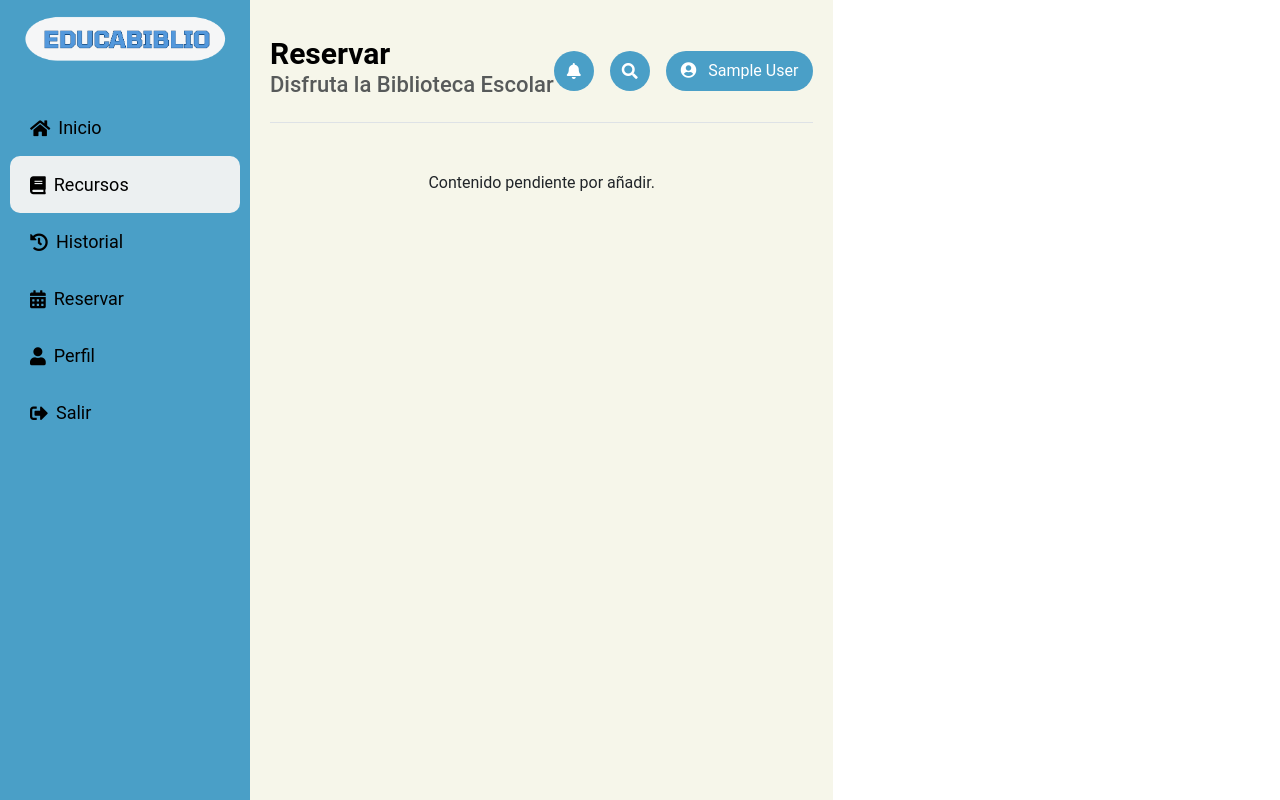
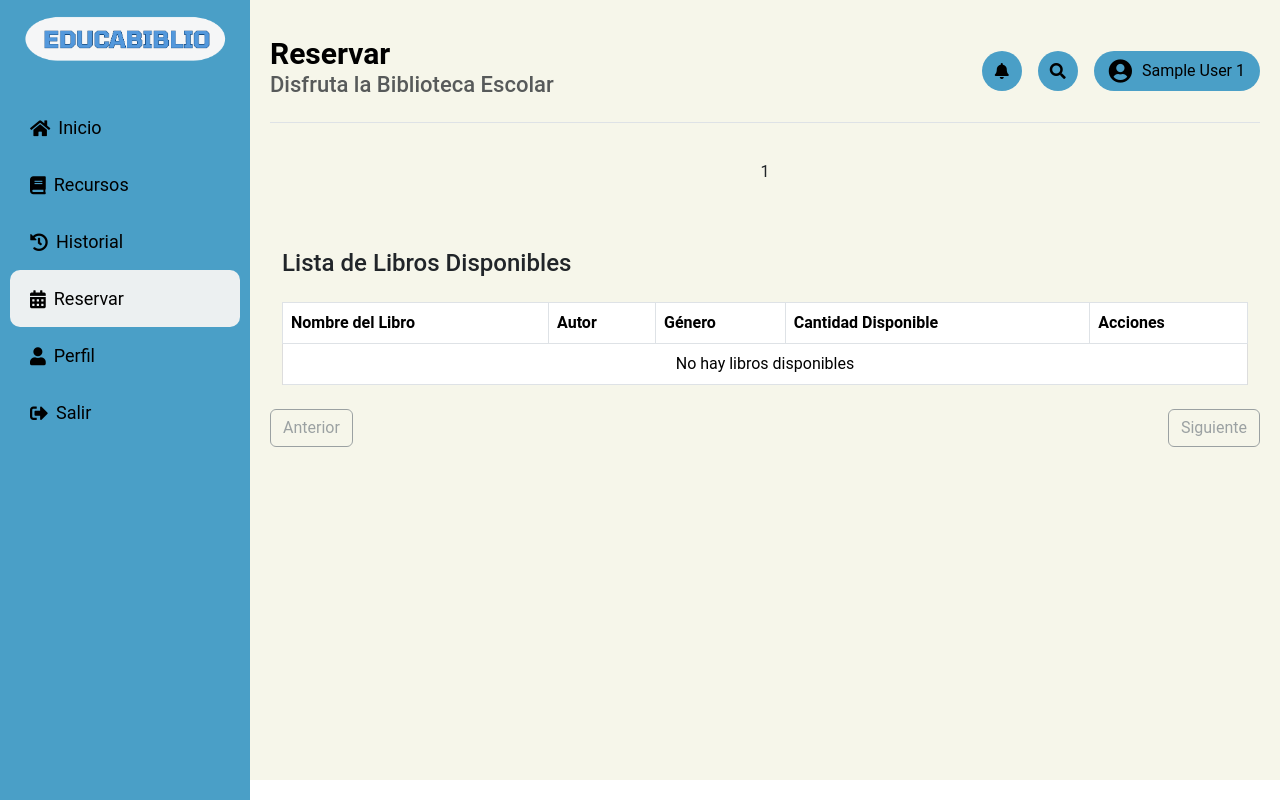
Before and after one commit to Deilys0204/Gestion_Biblioteca_Escolar, a PHP site: page /php/dashboard-reservas.php in a window 1280 px wide. Run offline with PHP 8.4, Linux system fonts and the light colour scheme; the visitor is signed in with stand-in values (Sample User, id 1); tables that the repository leaves empty or names only in its code hold one stand-in row (values such as "Sample post").

Commit message:
se añaden los otros módulos y se adelanta el dashboard de reservas

```diff
--- a/css/dashboard.css
+++ b/css/dashboard.css
@@ -8,24 +8,23 @@
 /* Contenedor general del dashboard */
 .dashboard-container {
     display: flex;
-    height: 100vh; /* Altura total de la ventana */
-    overflow: hidden; /* Evita el desbordamiento lateral */
+    height: 100vh;
+    overflow: hidden;
 }
 
 /* Barra lateral fija */
 aside {
-    background-color: #4a9fc7; /* Fondo azul */
-    width: 250px; /* Ancho fijo */
-    height: 100vh; /* Altura fija para toda la ventana */
-    position: fixed; /* Barra lateral fija */
+    background-color: #4a9fc7;
+    width: 250px;
+    height: 100vh;
+    position: fixed;
     top: 0;
     left: 0;
     display: flex;
     flex-direction: column;
     align-items: center;
     padding: 10px;
-    overflow-y: auto; /* Permite scroll si el contenido de la barra lateral es mayor */
-    z-index: 1000; /* Asegura que la barra lateral esté por encima del contenido */
+    overflow-y: auto;
 }
 
 /* Logo de la barra lateral */
@@ -34,7 +33,7 @@ aside .img-fluid {
     margin-bottom: 10px;
     display: block;
     margin-left: auto;
-    margin-right: auto; /* Centra la imagen */
+    margin-right: auto;
 }
 
 /* Menú de navegación */
@@ -60,11 +59,64 @@ aside .img-fluid {
 
 /* Contenido principal */
 .main-content {
-    margin-left: 250px; /* Espacio para la barra lateral fija */
+    margin-left: 250px;
     padding: 20px;
     background-color: rgb(246, 246, 234);
-    height: 100vh;
-    overflow-y: auto; /* Permite scroll si el contenido principal es más largo que la ventana */
+    height: calc(100vh - 20px);
+    width: calc(100vw - 250px);
+    overflow-y: auto;
+    overflow-x: hidden;
+}
+
+.user-options .icon-container i {
+    color: #000000 !important; /* Fuerza el color negro en los iconos */
+}
+
+.user-info a {
+    text-decoration: none;
+    color: #000000;
+    display: flex;
+    align-items: center;
+}
+
+.user-info i {
+    font-size: 1.5em;
+    color: #000000;
+    margin-right: 0.5em;
+}
+
+/* Tabla */
+table {
+    width: 100%;
+    margin: 0 auto;
+    border-collapse: collapse;
+}
+
+/* Celdas de la tabla */
+th, td {
+    text-align: left;
+    padding: 1em;
+    word-wrap: break-word;
+}
+
+/* Imágenes */
+img {
+    max-width: 100%;
+    height: auto;
+}
+
+/* Estilo para los encabezados de la tabla */
+th {
+    background-color: #4a9fc7;
+    color: rgb(0, 0, 0);
+    padding: 1em;
+}
+
+/* Estilo para las celdas de la tabla */
+td {
+    background-color: #f9f9f9;
+    padding: 1em;
+    border: 2px solid #ddd;
 }
 
 /* Header */
@@ -73,6 +125,7 @@ header {
     justify-content: space-between;
     align-items: center;
     margin-bottom: 20px;
+    flex-shrink: 0;
 }
 
 h2 {
@@ -119,11 +172,12 @@ h3 {
     margin-right: 10px;
 }
 
-
+/* Estilo de iconos con gap */
 .d-flex.align-items-center.gap-3 {
     gap: 10px;
 }
 
+/* Botón primario */
 .text-white.bg-primary.p-2 {
     font-size: 20px;
     border-radius: 50%;
@@ -215,10 +269,12 @@ button.btn {
     margin-bottom: 20px;
 }
 
-.modal-title{
-     font-weight: bold;
+/* Estilos para el título del modal */
+.modal-title {
+    font-weight: bold;
 }
 
+/* Estilo para la alerta de no resultados en la búsqueda */
 #no-results {
     margin-top: 10px;
     text-align: center; /* Alinear el texto de la alerta al centro */
--- a/css/style.css
+++ b/css/style.css
@@ -304,9 +304,9 @@ footer .input-group-text:hover {
 
 /* Sección de Derechos Reservados */
 footer .w-100 {
-    background-color: #5398dc; /* Azul más oscuro para la parte de derechos reservados */
+    background-color: #5398dc;
 }
 
 footer .w-100.bg-black p {
-    color: #ffffff; /* Letras blancas en la sección de derechos reservados */
+    color: #000000;
 }
--- a/index.php
+++ b/index.php
@@ -197,7 +197,7 @@
 
             <!-- Columna 2: Menú rápido -->
             <div class="col-md-4 footer-column mb-4">
-                <h2 class="h2 border-bottom pb-3 border-dark text-center logo">Menú Rápido</h2>
+                <h3 class="h3 border-bottom pb-3 border-dark text-center logo">Menú Rápido</h3>
                 <ul class="list-unstyled footer-link-list text-center">
                     <li><a class="text-decoration-none" href="#inicio">Inicio</a></li>
                     <li><a class="text-decoration-none" href="#caracterisitcas">Características</a></li>
@@ -234,8 +234,6 @@
         </div>
     </div>
 </footer>
-
-
 </body>
 <script src="https://cdn.jsdelivr.net/npm/bootstrap@5.3.0-alpha1/dist/js/bootstrap.bundle.min.js"></script>
 </html>
--- a/js/iniciodashboard.js
+++ b/js/iniciodashboard.js
@@ -1,4 +1,3 @@
-// Galería de libros
 // Galería de libros
 const books = [
     {
--- a/php/dashboard-historial.php
+++ b/php/dashboard-historial.php
@@ -72,9 +72,9 @@ if (!isset($_SESSION['primer_nombre']) || !isset($_SESSION['primer_apellido']))
                     No se encontraron resultados relacionados con tu búsqueda.
                 </div>
                 <div class="user-info">
-                    <a href="editar_perfil.php" style="text-decoration: none; color: inherit;">
-                        <i class="fas fa-user-circle me-2"></i>
-                        <span><?php echo $_SESSION['primer_nombre']; ?></span>
+                    <a href="editar_perfil.php">
+                      <i class="fas fa-user-circle"></i>
+                      <span><?php echo $_SESSION['primer_nombre'] . " " . $_SESSION['primer_apellido']; ?></span>
                     </a>
                 </div>
             </div>
--- a/php/dashboard-perfil.php
+++ b/php/dashboard-perfil.php
@@ -72,9 +72,9 @@ if (!isset($_SESSION['primer_nombre']) || !isset($_SESSION['primer_apellido']))
                     No se encontraron resultados relacionados con tu búsqueda.
                 </div>
                 <div class="user-info">
-                    <a href="editar_perfil.php" style="text-decoration: none; color: inherit;">
-                        <i class="fas fa-user-circle me-2"></i>
-                        <span><?php echo $_SESSION['primer_nombre']; ?></span>
+                    <a href="editar_perfil.php">
+                      <i class="fas fa-user-circle"></i>
+                      <span><?php echo $_SESSION['primer_nombre'] . " " . $_SESSION['primer_apellido']; ?></span>
                     </a>
                 </div>
             </div>
--- a/php/dashboard-recursos.php
+++ b/php/dashboard-recursos.php
@@ -72,9 +72,9 @@ if (!isset($_SESSION['primer_nombre']) || !isset($_SESSION['primer_apellido']))
                     No se encontraron resultados relacionados con tu búsqueda.
                 </div>
                 <div class="user-info">
-                    <a href="editar_perfil.php" style="text-decoration: none; color: inherit;">
-                        <i class="fas fa-user-circle me-2"></i>
-                        <span><?php echo $_SESSION['primer_nombre']; ?></span>
+                    <a href="editar_perfil.php">
+                      <i class="fas fa-user-circle"></i>
+                      <span><?php echo $_SESSION['primer_nombre'] . " " . $_SESSION['primer_apellido']; ?></span>
                     </a>
                 </div>
             </div>
--- a/php/dashboard-reservas.php
+++ b/php/dashboard-reservas.php
@@ -4,10 +4,52 @@ session_start();
 
 // Verificar si el usuario ha iniciado sesión
 if (!isset($_SESSION['primer_nombre']) || !isset($_SESSION['primer_apellido'])) {
-    // Redirigir al login si no ha iniciado sesión
     header("Location: login.php");
     exit;
 }
+
+// Conexión a la base de datos
+$host = "localhost";
+$dbname = "educa_biblio";
+$username = "root";
+$password_db = "123456789";
+
+$conn = new mysqli($host, $username, $password_db, $dbname);
+
+if ($conn->connect_error) {
+    die("Error de conexión: " . $conn->connect_error);
+}
+
+// Configuración de paginación
+$limite = 5; // Cantidad de libros por página
+$pagina_actual = isset($_GET['pagina']) ? (int)$_GET['pagina'] : 1; // Página actual, por defecto 1
+$offset = ($pagina_actual - 1) * $limite; // Calcula el desplazamiento para la consulta
+
+// Obtener el número total de libros disponibles
+$sql_total = "SELECT COUNT(*) as total FROM libro WHERE estado_libro = 1";
+$result_total = $conn->query($sql_total);
+$total_libros = $result_total->fetch_assoc()['total'];
+
+// Calcular el número total de páginas
+$total_paginas = ceil($total_libros / $limite);
+
+// Obtener la lista de libros disponibles junto con el autor y género
+$sql = "SELECT
+            libro.cod_libro,
+            libro.nombre_libro,
+            libro.genero,
+            autor.pnombre_autor,
+            autor.snombre_autor,
+            autor.papellido_autor,
+            autor.sapellido_autor,
+            libro.cantidad_disponible
+        FROM libro
+        JOIN autor ON libro.autor = autor.id_autor
+        WHERE libro.estado_libro = 1
+        LIMIT $limite OFFSET $offset"; // Limitar el resultado y aplicar el offset
+
+$result = $conn->query($sql);
+
 ?>
 
 <!DOCTYPE html>
@@ -33,13 +75,13 @@ if (!isset($_SESSION['primer_nombre']) || !isset($_SESSION['primer_apellido']))
                 <a class="nav-link" href="dashboard.php"><i class="fas fa-home me-2"></i> Inicio</a>
             </li>
             <li class="nav-item">
-                <a class="nav-link active" href="dashboard-recursos.php"><i class="fas fa-book me-2"></i> Recursos</a>
+                <a class="nav-link" href="dashboard-recursos.php"><i class="fas fa-book me-2"></i> Recursos</a>
             </li>
             <li class="nav-item">
                 <a class="nav-link" href="dashboard-historial.php"><i class="fas fa-history me-2"></i> Historial</a>
             </li>
             <li class="nav-item">
-                <a class="nav-link" href="dashboard-reservas.php"><i class="fas fa-calendar-alt me-2"></i> Reservar</a>
+                <a class="nav-link active" href="dashboard-reservas.php"><i class="fas fa-calendar-alt me-2"></i> Reservar</a>
             </li>
             <li class="nav-item">
                 <a class="nav-link" href="dashboard-perfil.php"><i class="fas fa-user me-2"></i> Perfil</a>
@@ -64,31 +106,105 @@ if (!isset($_SESSION['primer_nombre']) || !isset($_SESSION['primer_apellido']))
                 <div class="icon-container">
                     <i class="fas fa-search"></i>
                 </div>
-                <!-- Campo de búsqueda oculto -->
-                <div id="search-container" class="d-none my-3">
-                    <input type="text" id="search-input" class="form-control" placeholder="Buscar libros...">
-                </div>
-                <div id="no-results" class="alert alert-warning d-none" role="alert">
-                    No se encontraron resultados relacionados con tu búsqueda.
-                </div>
                 <div class="user-info">
-                    <a href="editar_perfil.php" style="text-decoration: none; color: inherit;">
-                        <i class="fas fa-user-circle me-2"></i>
-                        <span><?php echo $_SESSION['primer_nombre']; ?></span>
+                    <a href="editar_perfil.php">
+                      <i class="fas fa-user-circle"></i>
+                      <span><?php echo $_SESSION['primer_nombre'] . " " . $_SESSION['primer_apellido']; ?></span>
                     </a>
                 </div>
             </div>
         </header>
 
-        <!-- Espacio vacío en el contenido principal -->
+        <!-- Mostrar mensajes de éxito o error -->
+        <?php
+        if (isset($_SESSION['mensaje_reserva'])) {
+            $mensaje = $_SESSION['mensaje_reserva'];
+            $tipo_mensaje = $_SESSION['tipo_mensaje'];
+            unset($_SESSION['mensaje_reserva']);
+            unset($_SESSION['tipo_mensaje']);
+            echo "<div class='alert alert-$tipo_mensaje text-center'>$mensaje</div>";
+        }
+        ?>
+
+        <!-- Tabla de libros con acciones -->
         <div class="container mt-5">
-            <p class="text-center">Contenido pendiente por añadir.</p>
+            <h4 class="mb-4">Lista de Libros Disponibles</h4>
+            <table class="table table-bordered">
+                <thead>
+                    <tr>
+                        <th>Nombre del Libro</th>
+                        <th>Autor</th>
+                        <th>Género</th> <!-- Nueva columna para el género -->
+                        <th>Cantidad Disponible</th>
+                        <th>Acciones</th>
+                    </tr>
+                </thead>
+                <tbody>
+                    <?php
+                    if ($result->num_rows > 0) {
+                        while ($row = $result->fetch_assoc()) {
+                            echo "<tr>";
+                            echo "<td>" . $row['nombre_libro'] . "</td>";
+                            echo "<td>" . $row['pnombre_autor'] . " " . $row['snombre_autor'] . " " . $row['papellido_autor'] . " " . $row['sapellido_autor'] . "</td>";
+                            echo "<td>" . $row['genero'] . "</td>"; // Mostrar el género
+                            echo "<td>" . $row['cantidad_disponible'] . "</td>";
+                            echo "<td>
+                                    <button class='btn btn-info' onclick='verLibro(" . $row['cod_libro'] . ")'>
+                                        <i class='fas fa-eye'></i> Ver
+                                    </button>
+                                    <form action='procesar_reserva.php' method='POST' class='d-inline'>
+                                        <input type='hidden' name='cod_libro' value='" . $row['cod_libro'] . "'>
+                                        <button type='submit' class='btn btn-success ml-2'>
+                                            <i class='fas fa-check'></i> Reservar
+                                        </button>
+                                    </form>
+                                  </td>";
+                            echo "</tr>";
+                        }
+                    } else {
+                        echo "<tr><td colspan='5' class='text-center'>No hay libros disponibles</td></tr>";
+                    }
+                    ?>
+                </tbody>
+            </table>
+        </div>
+
+        <!-- Paginación -->
+        <div class="d-flex justify-content-between mt-4">
+            <?php if ($pagina_actual > 1): ?>
+                <a href="?pagina=<?php echo $pagina_actual - 1; ?>" class="btn btn-outline-primary">Anterior</a>
+            <?php else: ?>
+                <span class="btn btn-outline-secondary disabled">Anterior</span>
+            <?php endif; ?>
+
+            <?php if ($pagina_actual < $total_paginas): ?>
+                <a href="?pagina=<?php echo $pagina_actual + 1; ?>" class="btn btn-outline-primary">Siguiente</a>
+            <?php else: ?>
+                <span class="btn btn-outline-secondary disabled">Siguiente</span>
+            <?php endif; ?>
+        </div>
+
+        <!-- Modal para mostrar información detallada del libro -->
+        <div class="modal fade" id="bookModal" tabindex="-1" aria-labelledby="bookModalLabel" aria-hidden="true">
+            <div class="modal-dialog modal-lg">
+                <div class="modal-content">
+                    <div class="modal-header">
+                        <h5 class="modal-title" id="bookModalLabel">Información del Libro</h5>
+                        <button type="button" class="btn-close" data-bs-dismiss="modal" aria-label="Close"></button>
+                    </div>
+                    <div class="modal-body" id="book-info">
+                        <!-- Aquí se cargará la información del libro -->
+                    </div>
+                    <div class="modal-footer">
+                        <button type="button" class="btn btn-secondary" data-bs-dismiss="modal">Cerrar</button>
+                    </div>
+                </div>
+            </div>
         </div>
     </main>
 </div>
 
-<!-- Cargar el script externo -->
-<script src="../js/iniciodashboard.js"></script>
 <script src="https://cdn.jsdelivr.net/npm/bootstrap@5.3.0-alpha1/dist/js/bootstrap.bundle.min.js"></script>
+<script src="../js/verLibro.js"></script>
 </body>
 </html>
--- a/php/dashboard.php
+++ b/php/dashboard.php
@@ -72,9 +72,9 @@ if (!isset($_SESSION['primer_nombre']) || !isset($_SESSION['primer_apellido']))
                  No se encontraron resultados relacionados con tu búsqueda.
                 </div>
                 <div class="user-info">
-                    <a href="editar_perfil.php" style="text-decoration: none; color: inherit;">
-                      <i class="fas fa-user-circle me-2"></i>
-                      <span><?php echo $_SESSION['primer_nombre']; ?></span>
+                    <a href="editar_perfil.php">
+                      <i class="fas fa-user-circle"></i>
+                      <span><?php echo $_SESSION['primer_nombre'] . " " . $_SESSION['primer_apellido']; ?></span>
                     </a>
                 </div>
             </div>
```
Also changed, not shown: php/procesar_reserva.php (added, +64 -0 lines).
